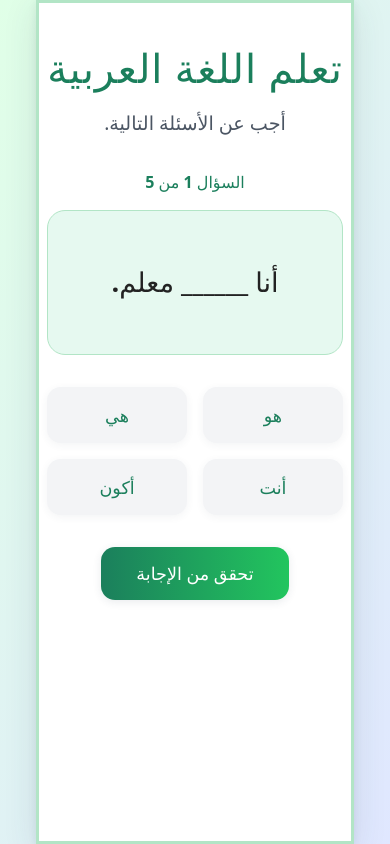
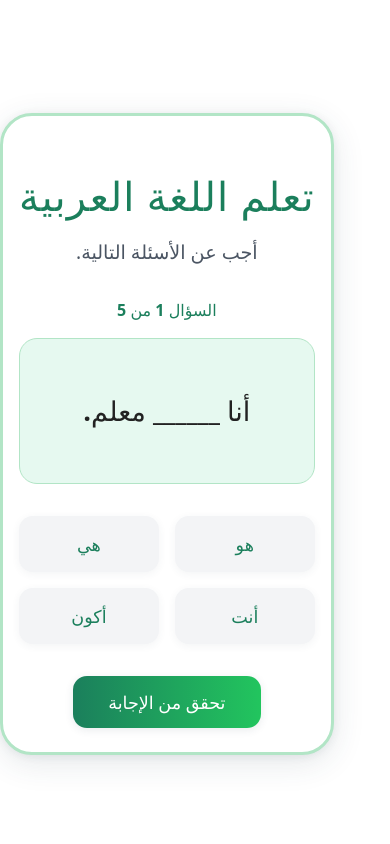
Before and after one commit to YousofFarrag/my-arabic-quiz, a React (Vite) app: page / in a window 390 px wide. Built offline with nearby package versions, Linux system fonts and the light colour scheme.

Commit message:
Update app

```diff
--- a/src/index.css
+++ b/src/index.css
@@ -25,16 +25,9 @@ a:hover {
 body {
   margin: 0;
   display: flex;
-  flex-direction: column;
-  align-items: center;
-  justify-content: flex-start;
-  min-width: 100vw;
+  place-items: center;
+  min-width: 320px;
   min-height: 100vh;
-  width: 100vw;
-  height: 100vh;
-  background: linear-gradient(120deg, #e0ffe7 0%, #e0e7ff 100%);
-  box-sizing: border-box;
-  overflow-x: hidden;
 }
 
 h1 {
@@ -235,21 +228,3 @@ button:focus-visible {
     background-color: #f9f9f9;
   }
 }
-
-@media (max-width: 600px) {
-  .quiz-container {
-    max-width: 100vw;
-    border-radius: 0;
-    margin-top: 0;
-    min-height: 100vh;
-    padding: 1rem 0.5rem 1.5rem 0.5rem;
-  }
-  body {
-    min-width: 100vw;
-    min-height: 100vh;
-    width: 100vw;
-    height: 100vh;
-    border-radius: 0;
-    padding: 0;
-  }
-}
```
